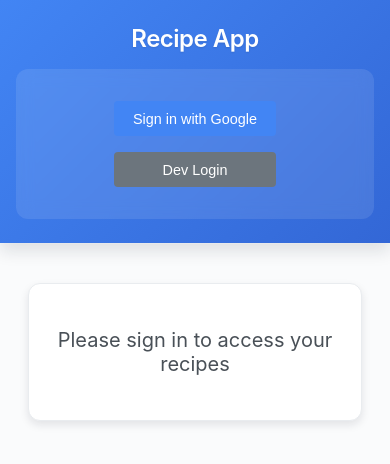
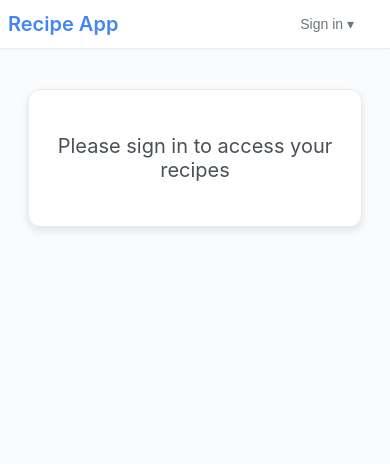
Before and after one commit to dleffel/ai-built-recipe-app, a React (Create React App) app in the folder frontend/: page / in a window 390 px wide. Shown: the top 464 px of the page. Built offline with nearby package versions, Linux system fonts and the light colour scheme; no server answers.

Commit message:
Better nav

```diff
--- a/frontend/src/App.css
+++ b/frontend/src/App.css
@@ -30,6 +30,7 @@
   --spacing-5: 2rem;
   --spacing-6: 2.5rem;
   --font-sans: -apple-system, BlinkMacSystemFont, 'Segoe UI', Roboto, 'Helvetica Neue', Arial, sans-serif;
+  --max-width: 1200px;
 }
 
 .App {
@@ -42,53 +43,66 @@
 }
 
 .App-header {
-  background: linear-gradient(135deg, var(--primary-color), var(--primary-dark));
-  padding: var(--spacing-4) var(--spacing-5);
-  color: white;
+  background: rgba(255, 255, 255, 0.95);
+  color: var(--gray-900);
+  border-bottom: 1px solid var(--gray-200);
+  box-shadow: 0 1px 2px rgba(0, 0, 0, 0.03);
+  position: relative;
+  z-index: 10;
+  height: 48px;
+}
+
+.header-content {
+  max-width: var(--max-width);
+  margin: 0 auto;
+  padding: 0 var(--spacing-3);
   display: flex;
   justify-content: space-between;
   align-items: center;
-  box-shadow: var(--shadow-lg);
+  height: 100%;
   position: relative;
-  z-index: 10;
 }
 
-.App-header::after {
-  content: '';
-  position: absolute;
-  bottom: -1px;
-  left: 0;
-  right: 0;
-  height: 1px;
-  background: linear-gradient(to right,
-    rgba(255, 255, 255, 0.1),
-    rgba(255, 255, 255, 0.2),
-    rgba(255, 255, 255, 0.1)
-  );
+.header-left {
+  display: flex;
+  align-items: center;
+  gap: var(--spacing-3);
+  height: 100%;
 }
 
 .App-header h1 {
   margin: 0;
-  font-size: 1.875rem;
+  font-size: 1.125rem;
   font-weight: 600;
-  letter-spacing: -0.5px;
-  text-shadow: 0 1px 2px rgba(0, 0, 0, 0.1);
+  color: var(--primary-color);
+  line-height: 1;
+}
+
+.breadcrumb {
+  color: var(--gray-600);
+  font-size: 0.875rem;
+  display: flex;
+  align-items: center;
+  gap: var(--spacing-2);
+}
+
+.breadcrumb span {
+  color: var(--gray-900);
+  font-weight: 500;
 }
 
 .auth-section {
   display: flex;
   align-items: center;
   gap: var(--spacing-3);
-  background: rgba(255, 255, 255, 0.1);
-  padding: var(--spacing-2) var(--spacing-3);
-  border-radius: var(--radius-lg);
-  backdrop-filter: blur(8px);
+  padding: var(--spacing-1) 0;
+  height: 100%;
 }
 
 .App-main {
   flex: 1;
   padding: var(--spacing-5);
-  max-width: 1200px;
+  max-width: var(--max-width);
   margin: 0 auto;
   width: 100%;
   animation: fadeIn 0.3s ease-out;
@@ -220,22 +234,16 @@
 }
 
 @media (max-width: 768px) {
-  .App-header {
-    padding: var(--spacing-4) var(--spacing-3);
-    flex-direction: column;
-    gap: var(--spacing-3);
-    text-align: center;
+  .header-content {
+    padding: 0 var(--spacing-2);
   }
 
   .App-header h1 {
-    font-size: 1.5rem;
+    font-size: 1.25rem;
   }
 
-  .auth-section {
-    width: 100%;
-    justify-content: center;
-    padding: var(--spacing-3);
-    box-sizing: border-box;
+  .breadcrumb {
+    display: none;
   }
 
   .App-main {
--- a/frontend/src/App.tsx
+++ b/frontend/src/App.tsx
@@ -124,8 +124,26 @@ const AppContent: React.FC = () => {
   return (
     <div className="App">
       <header className="App-header" role="banner">
-        <h1>Recipe App</h1>
-        <div className="auth-section">
+        <div className="header-content">
+          <div className="header-left">
+            <h1>Recipe App</h1>
+            {currentView.type !== 'list' && (
+              <div className="breadcrumb" role="navigation">
+                <span
+                  onClick={() => setCurrentView({ type: 'list' })}
+                  style={{ cursor: 'pointer' }}
+                >
+                  My Recipes
+                </span>
+                <span>/</span>
+                <span>
+                  {currentView.type === 'detail' ? selectedRecipe?.title :
+                   currentView.type === 'create' ? 'New Recipe' :
+                   currentView.type === 'edit' ? `Edit ${selectedRecipe?.title}` : ''}
+                </span>
+              </div>
+            )}
+          </div>
           <Login />
         </div>
       </header>
--- a/frontend/src/components/Login.css
+++ b/frontend/src/components/Login.css
@@ -1,114 +1,167 @@
 .login-container {
   display: flex;
-  flex-direction: column;
   align-items: center;
-  justify-content: center;
-  padding: 2rem;
-  gap: 1rem;
+  height: 100%;
 }
 
-.login-buttons {
+.login-button-container {
+  position: relative;
+  height: 100%;
   display: flex;
-  flex-direction: column;
-  gap: 1rem;
+  align-items: center;
 }
 
-.google-login-button {
-  background-color: #4285f4;
-  color: white;
+.login-button, .profile-button {
+  display: flex;
+  align-items: center;
+  color: var(--gray-600);
+  background: transparent;
   border: none;
-  padding: 0.8rem 1.5rem;
   border-radius: 4px;
-  font-size: 1rem;
+  padding: 0 var(--spacing-2);
+  font-size: 0.875rem;
+  font-weight: 500;
   cursor: pointer;
-  transition: background-color 0.2s;
+  transition: all 0.2s ease;
+  height: 48px;
+  gap: var(--spacing-2);
 }
 
-.google-login-button:hover {
-  background-color: #357abd;
+.profile-button {
+  max-width: 200px;
+  overflow: hidden;
+  text-overflow: ellipsis;
+  white-space: nowrap;
 }
 
-.dev-login-button {
-  background-color: #6c757d;
-  color: white;
-  border: none;
-  padding: 0.8rem 1.5rem;
-  border-radius: 4px;
-  font-size: 1rem;
-  cursor: pointer;
-  transition: background-color 0.2s;
+.login-button:hover,
+.profile-button:hover {
+  color: var(--primary-color);
 }
 
-.dev-login-button:hover {
-  background-color: #5a6268;
+.login-button.active,
+.profile-button.active {
+  color: var(--primary-color);
 }
 
 .user-profile {
+  position: relative;
   display: flex;
-  flex-direction: column;
   align-items: center;
-  gap: 1rem;
-  padding: 1rem;
-}
-
-.profile-photo {
-  width: 100px;
-  height: 100px;
-  border-radius: 50%;
-  object-fit: cover;
+  gap: var(--spacing-2);
+  height: 100%;
+  background:none;
 }
 
 .user-info {
-  text-align: center;
+  display: flex;
+  align-items: center;
+  gap: var(--spacing-2);
 }
 
-.user-info h3 {
-  margin: 0;
-  color: #333;
+.user-avatar {
+  width: 28px;
+  height: 28px;
+  border-radius: 50%;
+  object-fit: cover;
+  border: 1px solid var(--gray-200);
 }
 
-.user-info p {
-  margin: 0.5rem 0;
-  color: #666;
+.dropdown-backdrop {
+  display: none;
 }
 
-.logout-button {
-  background-color: #dc3545;
-  color: white;
-  border: none;
-  padding: 0.5rem 1rem;
-  border-radius: 4px;
-  font-size: 0.9rem;
-  cursor: pointer;
-  transition: background-color 0.2s;
+.dropdown-menu {
+  position: absolute;
+  top: 100%;
+  right: 0;
+  min-width: 200px;
+  z-index: 1001;
+  background: white;
+  border-radius: 8px;
+  box-shadow: var(--shadow-md);
+  border: 1px solid var(--gray-200);
+  padding: var(--spacing-1) 0;
+  transform-origin: top;
+  transition: transform 0.2s ease, opacity 0.2s ease;
+  opacity: 0;
+  transform: translateY(-8px) scale(0.98);
+  pointer-events: none;
+  margin-top: var(--spacing-1);
 }
 
-.logout-button:hover {
-  background-color: #c82333;
+.dropdown-menu.visible {
+  opacity: 1;
+  transform: translateY(0) scale(1);
+  pointer-events: auto;
 }
 
-/* Responsive Design */
+.dropdown-menu button {
+  width: 100%;
+  text-align: left;
+  padding: var(--spacing-2) var(--spacing-3);
+  color: var(--gray-600);
+  background: none;
+  border: none;
+  font-size: 0.875rem;
+  font-weight: 500;
+  cursor: pointer;
+  transition: all 0.15s ease;
+  display: flex;
+  align-items: center;
+  height: 40px;
+  margin: 0 var(--spacing-1);
+  border-radius: 4px;
+}
+
+.dropdown-menu button:hover,
+.dropdown-menu button:active {
+  color: var(--primary-color);
+  background: var(--gray-50);
+}
+
 @media (max-width: 600px) {
-  .login-container {
-    padding: 1rem;
+  .dropdown-backdrop {
+    display: block;
+    position: fixed;
+    top: 0;
+    left: 0;
+    right: 0;
+    bottom: 0;
+    background: rgba(0, 0, 0, 0.3);
+    z-index: 1000;
+    opacity: 0;
+    transition: opacity 0.2s ease;
+    pointer-events: none;
   }
 
-  .google-login-button,
-  .dev-login-button {
-    padding: 0.6rem 1.2rem;
-    font-size: 0.9rem;
+  .dropdown-backdrop.visible {
+    opacity: 1;
+    pointer-events: auto;
   }
 
-  .profile-photo {
-    width: 80px;
-    height: 80px;
+  .dropdown-menu {
+    position: fixed;
+    top: 48px;
+    left: 0;
+    right: 0;
+    transform: translateY(-100%);
+    border-radius: 0;
+    border-bottom-left-radius: 8px;
+    border-bottom-right-radius: 8px;
+    border-top: 1px solid var(--gray-200);
+    margin-top: 0;
   }
 
-  .user-info h3 {
-    font-size: 1.1rem;
+  .dropdown-menu.visible {
+    transform: translateY(0);
   }
 
-  .user-info p {
-    font-size: 0.9rem;
+  .dropdown-menu button {
+    justify-content: center;
+    padding: var(--spacing-4);
+    height: 48px;
+    margin: 0;
+    border-radius: 0;
   }
 }
--- a/frontend/src/components/Login.tsx
+++ b/frontend/src/components/Login.tsx
@@ -1,4 +1,4 @@
-import React from 'react';
+import React, { useState } from 'react';
 import { useAuth } from '../context/AuthContext';
 import './Login.css';
 
@@ -8,6 +8,7 @@ interface LoginProps {
 
 const Login: React.FC<LoginProps> = ({ onLogin }) => {
   const { user, handleGoogleLogin, handleDevLogin } = useAuth();
+  const [isDropdownOpen, setIsDropdownOpen] = useState(false);
 
   const handleLogin = async () => {
     await handleGoogleLogin();
@@ -30,36 +31,91 @@ const Login: React.FC<LoginProps> = ({ onLogin }) => {
   if (user) {
     return (
       <div className="user-profile">
+        {user.photo && (
           <img
             src={user.photo}
-          alt={user.displayName}
-          className="profile-photo"
+            alt={`${user.displayName}'s avatar`}
+            className="user-avatar"
             onError={handleImageError}
-          referrerPolicy="no-referrer"
-          crossOrigin="anonymous"
           />
-        <div className="user-info">
-          <h3>{user.displayName}</h3>
-          <p>{user.email}</p>
-          <button className="logout-button" onClick={() => handleGoogleLogin()}>
-            Logout
+        )}
+        <button
+          className={`profile-button ${isDropdownOpen ? 'active' : ''}`}
+          onClick={() => setIsDropdownOpen(!isDropdownOpen)}
+          aria-expanded={isDropdownOpen}
+          aria-haspopup="true"
+          aria-label="User menu"
+        >
+          {user.displayName} ▾
+        </button>
+        {isDropdownOpen && (
+          <>
+            <div
+              className={`dropdown-backdrop ${isDropdownOpen ? 'visible' : ''}`}
+              onClick={() => setIsDropdownOpen(false)}
+              aria-label="Close menu"
+              role="button"
+            />
+            <div
+              className={`dropdown-menu ${isDropdownOpen ? 'visible' : ''}`}
+              role="menu"
+              aria-label="User menu"
+            >
+              <button
+                onClick={() => handleGoogleLogin()}
+                role="menuitem"
+              >
+                Sign out
               </button>
             </div>
+          </>
+        )}
       </div>
     );
   }
 
   return (
     <div className="login-container">
-      <div className="login-buttons">
-        <button className="google-login-button" onClick={handleLogin}>
+      <div className="login-button-container">
+        <button
+          className={`login-button ${isDropdownOpen ? 'active' : ''}`}
+          onClick={() => setIsDropdownOpen(!isDropdownOpen)}
+          aria-expanded={isDropdownOpen}
+          aria-haspopup="true"
+          aria-label="Sign in menu"
+        >
+          Sign in ▾
+        </button>
+        {isDropdownOpen && (
+          <>
+            <div
+              className={`dropdown-backdrop ${isDropdownOpen ? 'visible' : ''}`}
+              onClick={() => setIsDropdownOpen(false)}
+              aria-label="Close menu"
+              role="button"
+            />
+            <div
+              className={`dropdown-menu ${isDropdownOpen ? 'visible' : ''}`}
+              role="menu"
+              aria-label="Sign in options"
+            >
+              <button
+                onClick={handleLogin}
+                role="menuitem"
+              >
                 Sign in with Google
               </button>
               {/* istanbul ignore next */}
               {process.env.NODE_ENV === 'development' && (
-          <button className="dev-login-button" onClick={handleDevelopmentLogin}>
+                <button
+                  onClick={handleDevelopmentLogin}
+                  role="menuitem"
+                >
                   Dev Login
                 </button>
+              )}
+            </div>
+          </>
         )}
       </div>
     </div>
```
Also changed, not shown: 1 other file (tests, documents, lock files or other folders). Lines whose indentation alone changed are shown as unchanged.
